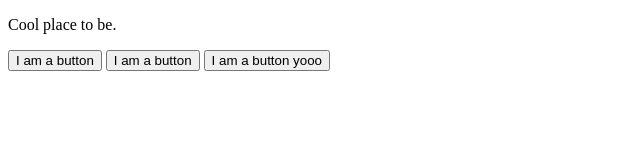
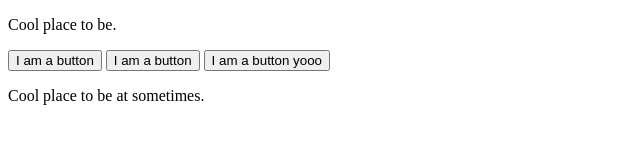
Before and after one commit to DanHult88/Assigment3AzureCourse, a plain HTML site: page index.html in a window 1280 px wide. Shown: the whole page, without its empty margins (0-640 px from the left). Drawn offline with Linux system fonts and the light colour scheme.

Commit message:
added new code

```diff
--- a/index.html
+++ b/index.html
@@ -10,5 +10,7 @@
     <button>I am a button </button>
     <button>I am a button </button>
     <button>I am a button yooo </button>
+
+    <P> Cool place to be at sometimes.</P>
 </body>
 </html>
```
